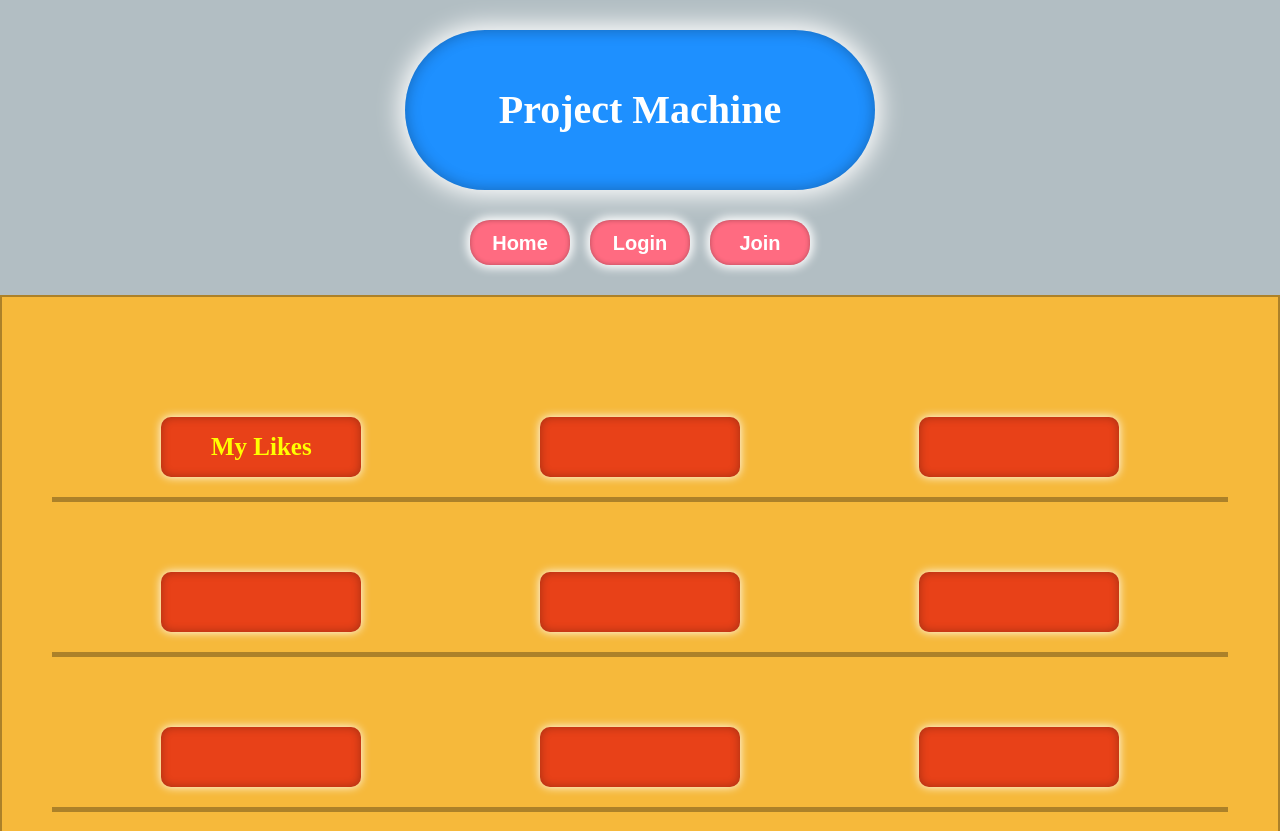
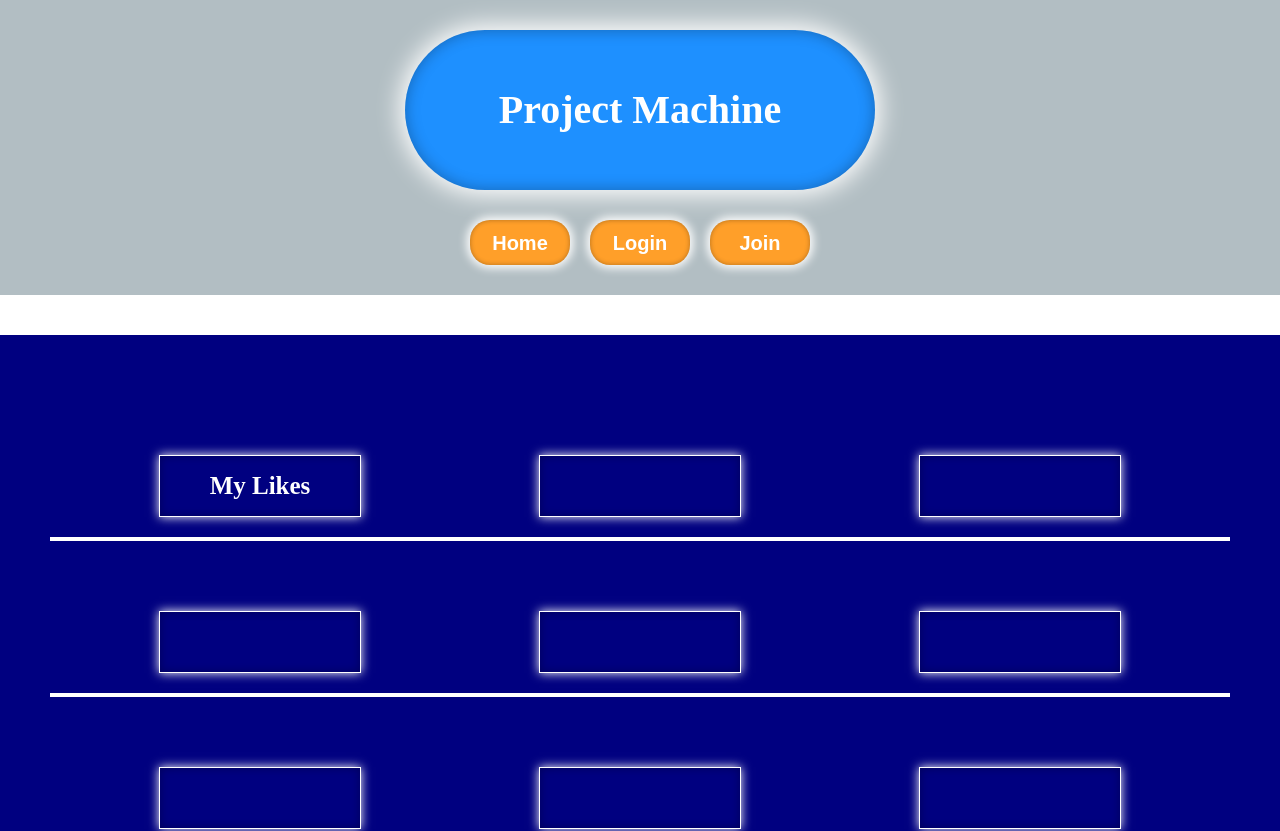
Before and after one commit to hahagarden/project-machine, a React (Create React App) app: page / in a window 1280 px wide. Shown: the top 831 px of the page. Built offline with nearby package versions, Linux system fonts and the light colour scheme.

Commit message:
feat: new styling done

```diff
--- a/src/routes/Home.tsx
+++ b/src/routes/Home.tsx
@@ -45,7 +45,7 @@ const Menu = styled.div`
 `;
 
 const Button = styled.button`
-  background-color: #ff6b81;
+  background-color: #ff9f29;
   box-shadow: 0 0 10px 3px white, inset 0 0 5px 0px rgba(0, 0, 0, 0.3);
   width: 100px;
   height: 45px;
@@ -66,13 +66,13 @@ const Button = styled.button`
   &:hover {
     box-shadow: 0 0 15px 7px white, inset 0 0 5px 0px rgba(0, 0, 0, 0.3);
     a {
-      color: yellow;
+      color: #ff0063;
     }
   }
 `;
 
 const Container = styled.div`
-  margin-top: 295px;
+  margin-top: 335px;
   width: 100vw;
 `;
 
--- a/src/routes/MyLikes.tsx
+++ b/src/routes/MyLikes.tsx
@@ -9,7 +9,7 @@ const Wrapper = styled.div`
   display: flex;
   flex-direction: column;
   align-items: center;
-  background-color: #9980fa;
+  background-color: #abc9ff;
 `;
 
 const Header = styled.div`
--- a/src/routes/Toys.tsx
+++ b/src/routes/Toys.tsx
@@ -3,9 +3,7 @@ import { Link } from "react-router-dom";
 
 const Container = styled.div`
   padding: 50px;
-  background-color: #f6b93b;
-  box-shadow: 0 0 10px 0 black;
-  border: 2px solid rgba(0, 0, 0, 0.3);
+  background-color: navy;
 `;
 
 const Shelf = styled.div`
@@ -13,7 +11,7 @@ const Shelf = styled.div`
   justify-content: space-around;
   padding: 20px;
   margin-top: 50px;
-  border-bottom: 5px solid rgba(0, 0, 0, 0.3);
+  border-bottom: 4px solid white;
 `;
 
 const Area = styled.div`
@@ -24,20 +22,21 @@ const Toy = styled.div`
   display: flex;
   justify-content: center;
   align-items: center;
-  background-color: #e84118;
+
+  border: 1px solid white;
   box-shadow: 0 0 10px 0 white, inset 0 0 10px 0px rgba(0, 0, 0, 0.3);
   width: 200px;
   height: 60px;
   font-size: 25px;
   font-weight: 600;
-  border-radius: 10px;
+
   a {
     display: block;
     width: 100%;
     height: 100%;
     text-align: center;
     line-height: 60px;
-    color: yellow;
+    color: white;
   }
   &:hover {
     box-shadow: 0 0 15px 7px white, inset 0 0 5px 0px rgba(0, 0, 0, 0.3);
```
